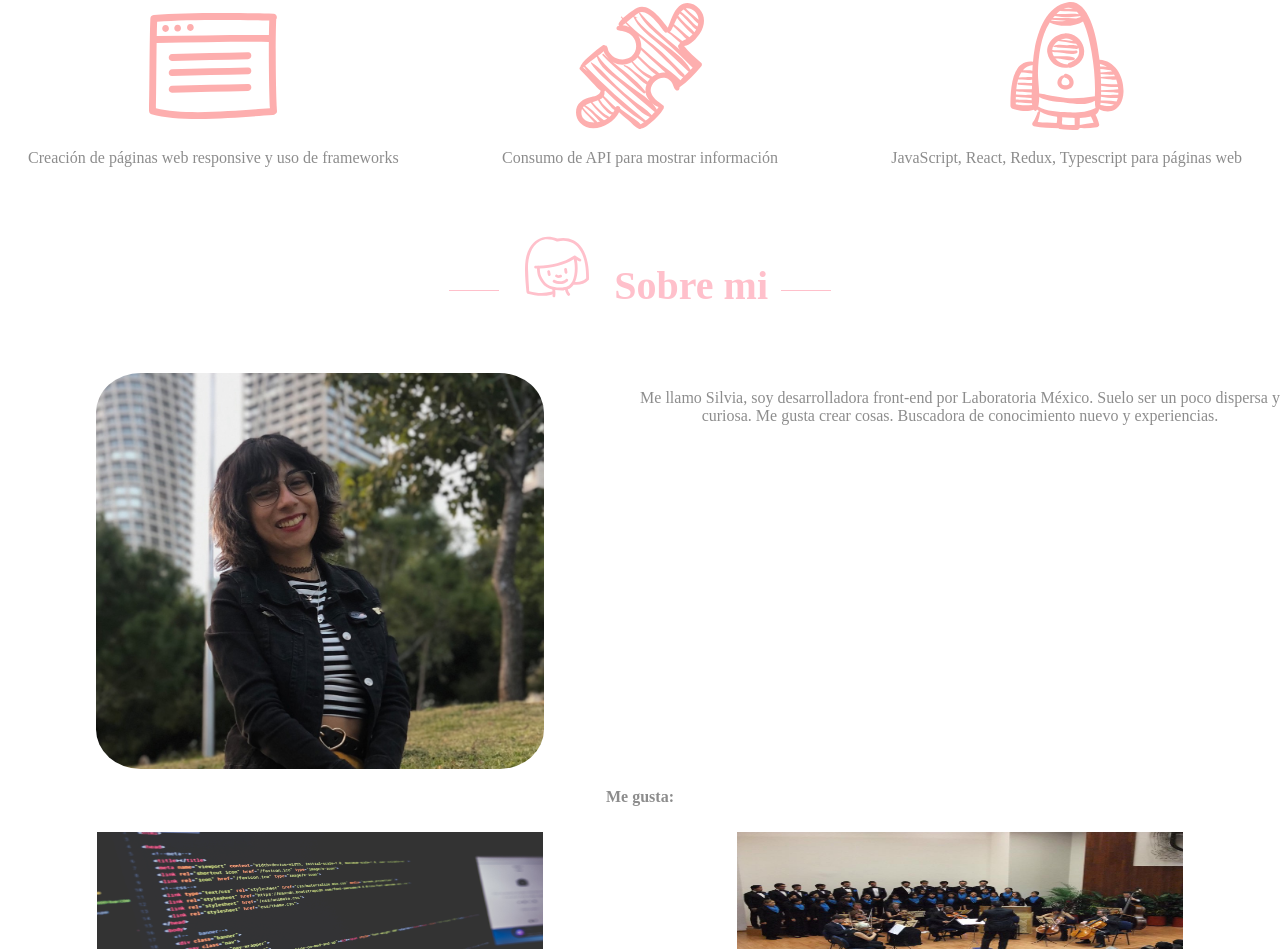
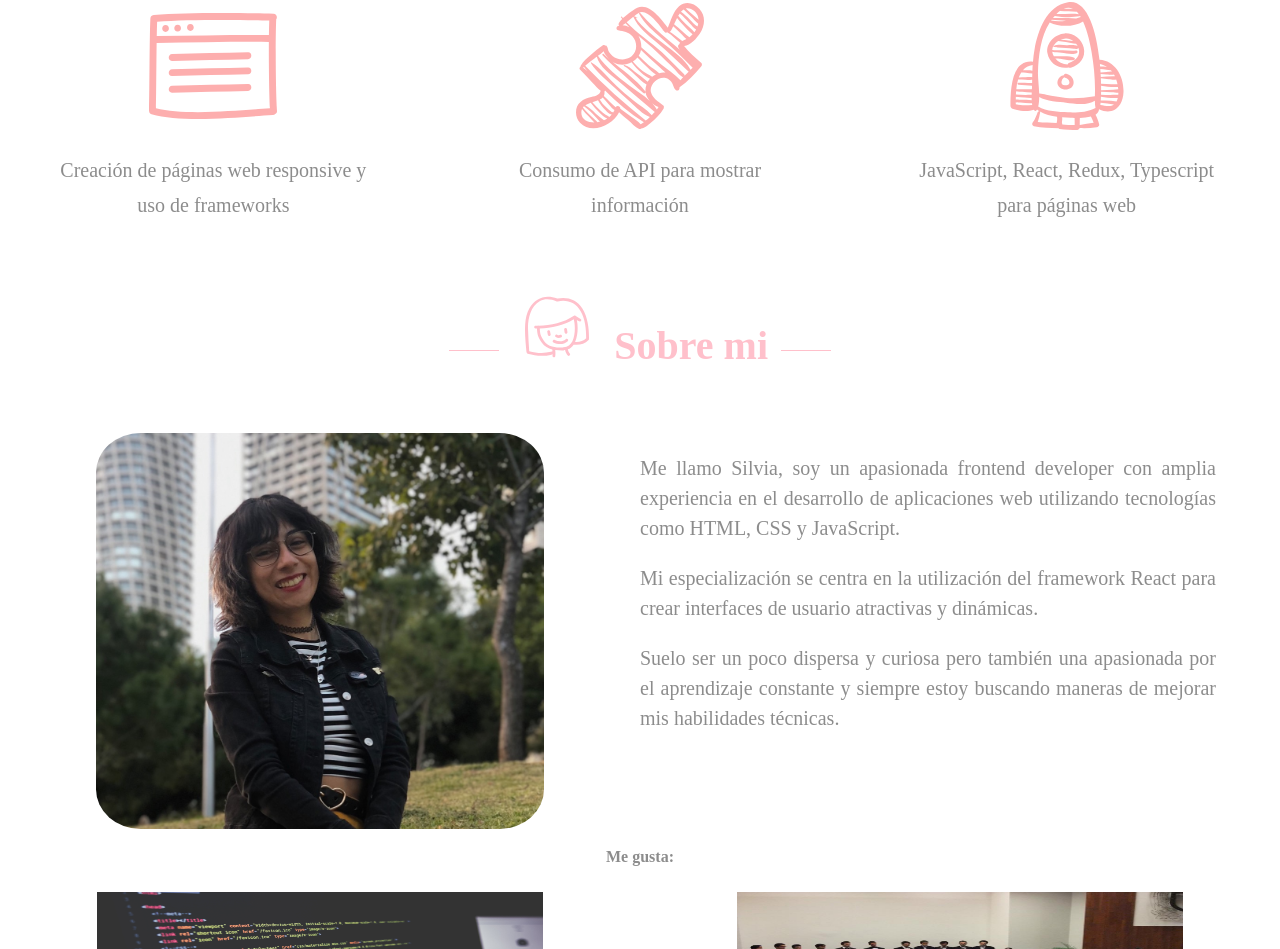
Before and after one commit to SilviaGuerra/SilviaGuerra.github.io, a React (Create React App) app: page / in a window 1280 px wide. Shown: the part 1381-2330 px from the top of the page. Built offline with nearby package versions, Linux system fonts and the light colour scheme; a web font is replaced by a local one.

Commit message:
Change description about me and spaces in description services

```diff
--- a/src/App.scss
+++ b/src/App.scss
@@ -15,3 +15,7 @@
 h1 {
   font-size: 40px;
 }
+
+.textmedium {
+  font-size: $size-medium;
+}
--- a/src/Components/Body/index.tsx
+++ b/src/Components/Body/index.tsx
@@ -130,15 +130,21 @@ const Body = () => {
       <Row className="projects-container">
         <Col sm={24} md={8}>
           <img src={Window} alt="Creación de páginas" width={"30%"} />
-          <p>Creación de páginas web responsive y uso de frameworks</p>
+          <p className="textmedium services-description">
+            Creación de páginas web responsive y uso de frameworks
+          </p>
         </Col>
         <Col sm={24} md={8}>
           <img src={Puzzle} alt="Consumo API" width={"30%"} />
-          <p>Consumo de API para mostrar información</p>
+          <p className="textmedium services-description">
+            Consumo de API para mostrar información
+          </p>
         </Col>
         <Col sm={24} md={8}>
           <img src={Rocket} alt="Herramientas para páginas web" width={"30%"} />
-          <p>JavaScript, React, Redux, Typescript para páginas web</p>
+          <p className="textmedium services-description">
+            JavaScript, React, Redux, Typescript para páginas web
+          </p>
         </Col>
       </Row>
 
@@ -154,10 +160,22 @@ const Body = () => {
           <img src={SilviaG} alt="Foto Silvia Guerra" className="aboutMe-img" />
         </Col>
         <Col sm={24} md={12}>
-          <p>
-            Me llamo Silvia, soy desarrolladora front-end por Laboratoria
+          <p className="textmedium aboutMe-presentation">
+            {/* Me llamo Silvia, soy desarrolladora front-end por Laboratoria
             México. Suelo ser un poco dispersa y curiosa. Me gusta crear cosas.
-            Buscadora de conocimiento nuevo y experiencias.
+            Buscadora de conocimiento nuevo y experiencias. */}
+            Me llamo Silvia, soy un apasionada frontend developer con amplia
+            experiencia en el desarrollo de aplicaciones web utilizando
+            tecnologías como HTML, CSS y JavaScript.
+          </p>
+          <p className="textmedium aboutMe-presentation">
+            Mi especialización se centra en la utilización del framework React
+            para crear interfaces de usuario atractivas y dinámicas.
+          </p>
+          <p className="textmedium aboutMe-presentation">
+            Suelo ser un poco dispersa y curiosa pero también una apasionada por
+            el aprendizaje constante y siempre estoy buscando maneras de mejorar
+            mis habilidades técnicas.
           </p>
         </Col>
       </Row>
--- a/src/Components/Body/styles.scss
+++ b/src/Components/Body/styles.scss
@@ -17,10 +17,22 @@
   width: 5%;
 }
 
+.services {
+  &-description {
+    padding: 0 13%;
+    line-height: 35px;
+  }
+}
+
 .aboutMe {
   &-img {
     border-radius: 10%;
     width: 70%;
+  }
+  &-presentation {
+    text-align: justify;
+    line-height: 30px;
+    padding-right: 10%;
   }
 }
 
--- a/src/variables.scss
+++ b/src/variables.scss
@@ -5,3 +5,5 @@ $color-primary: #ffc0cb;
 $color-secondary: #eb2f96;
 $color-aux: #fff;
 $color-texto: rgba(0, 0, 0, 0.45);
+
+$size-medium: 20px;
```
Also changed, not shown: 11 other files (tests, documents, lock files or other folders).
